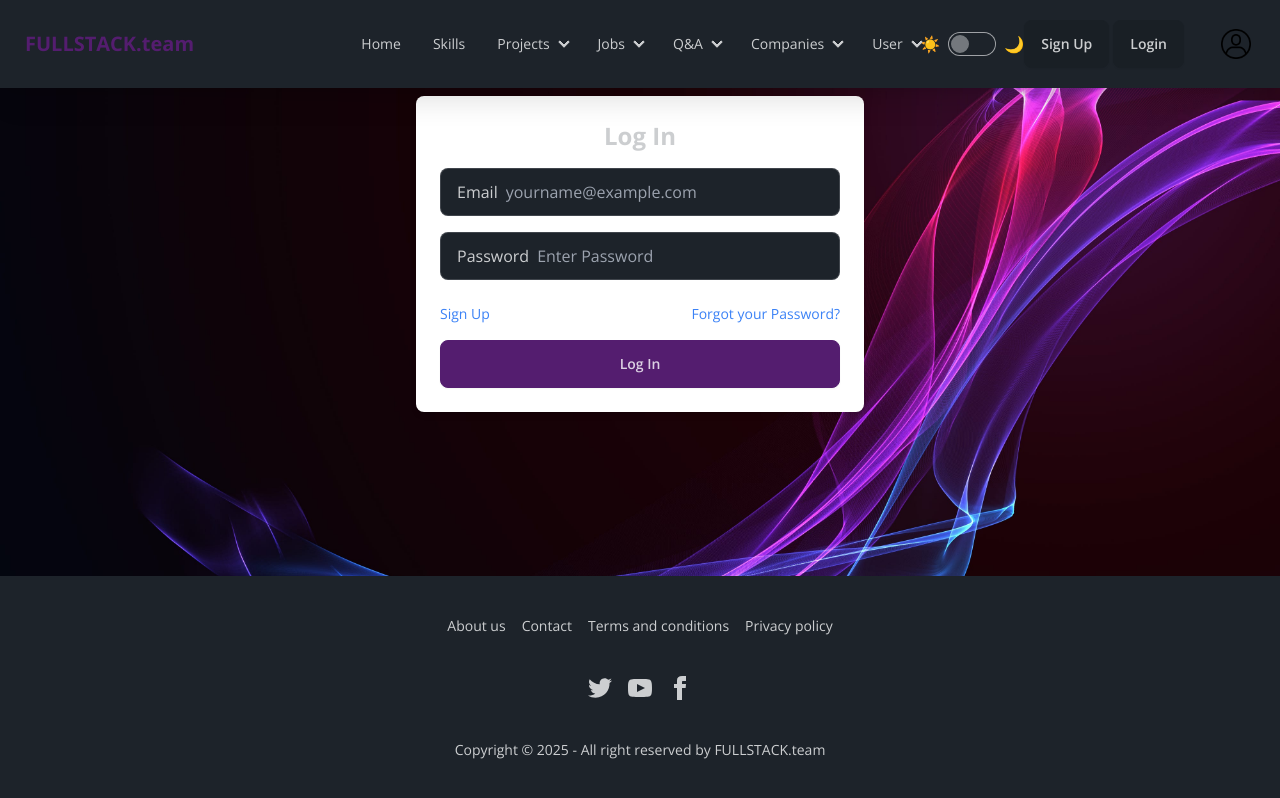
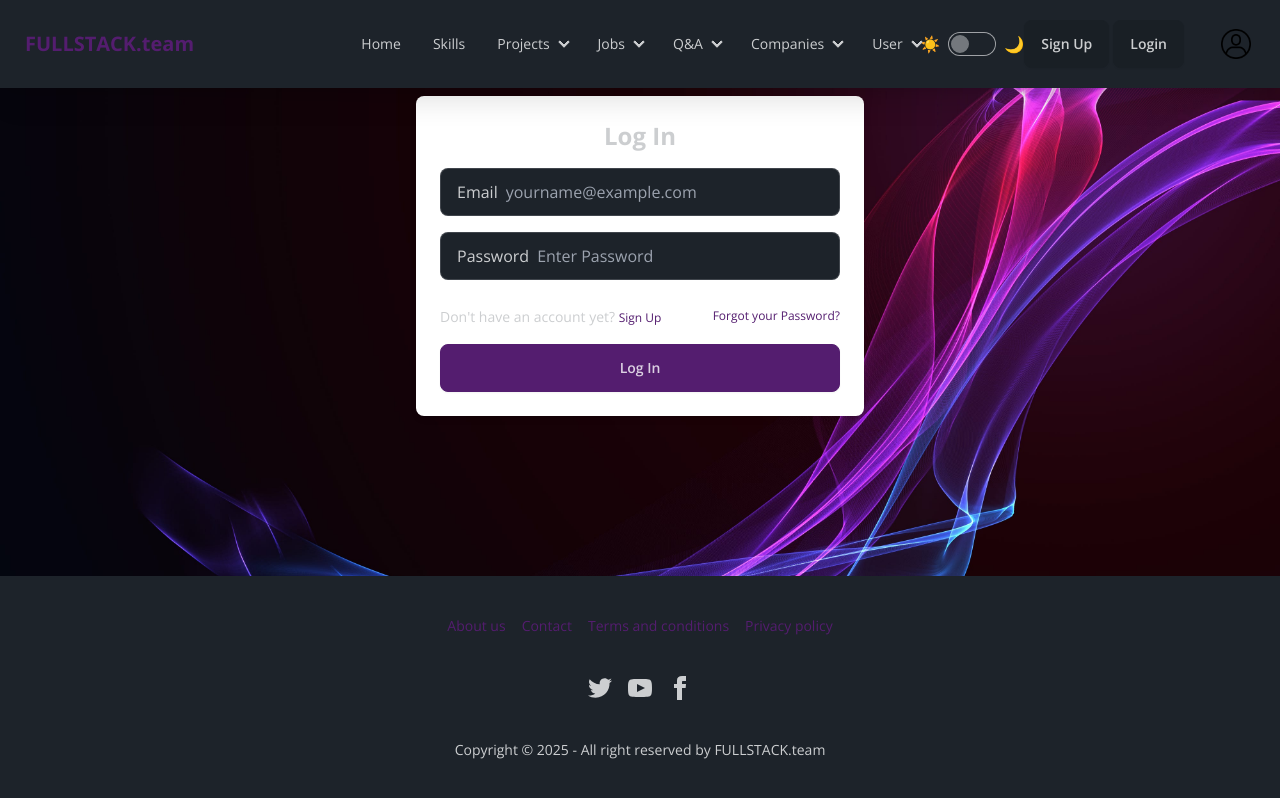
Before and after one commit to GerdBraun/WBS-Alumni-Board, a React (Vite) app: page /login in a window 1280 px wide. Built offline with nearby package versions, Linux system fonts and the light colour scheme; no server answers.

Commit message:
updated all links so that have the same style everywhere

```diff
--- a/src/components/authentication/LoginForm.jsx
+++ b/src/components/authentication/LoginForm.jsx
@@ -1,7 +1,6 @@
 import { useForm } from "react-hook-form";
 import { useApp } from "../../context/AppContext";
 import { Link } from "react-router-dom";
-
 
 export default function LoginForm() {
   const {
@@ -52,14 +51,16 @@ export default function LoginForm() {
 
       {/* Signup and Forgot Password Link */}
       <div className="flex justify-between items-center mb-4">
-        <Link to="/signup"
-          className="text-blue-500 hover:underline text-sm"
-        >
-          Sign Up
-        </Link>
+        <p>
+          <span className="text-sm">Don&apos;t have an account yet? </span>{" "}
+          <Link to="/signup" className="link link-primary link-hover text-xs">
+            Sign Up
+          </Link>
+        </p>
 
-        <Link to="/recover-password"
-          className="text-blue-500 hover:underline text-sm"
+        <Link
+          to="/recover-password"
+          className="link link-primary link-hover text-xs"
         >
           Forgot your Password?
         </Link>
--- a/src/components/general/HomePage.jsx
+++ b/src/components/general/HomePage.jsx
@@ -65,7 +65,7 @@ const HomePage = () => {
                 </p>
                 <Link
                   to={appUser ? `/jobs/${job.id}` : "/login"} // Conditional link
-                  className="text-blue-500 hover:underline mt-2 inline-block"
+                  className="link link-primary link-hover mt-2 inline-block"
                 >
                   {appUser ? "View More" : "Log in to view more"}
                 </Link>
--- a/src/components/jobs/JobDetailsPage.jsx
+++ b/src/components/jobs/JobDetailsPage.jsx
@@ -89,7 +89,7 @@ const JobDetailsPage = () => {
           {/* Posted By */}
           <p className="mb-2">
             posted by&nbsp;
-            <Link to={`/users/${job.User?.id}`} className="link">
+            <Link to={`/users/${job.User?.id}`} className="link link-primary link-hover">
               {job.User?.firstName} {job.User?.lastName}
             </Link>
           </p>
@@ -117,7 +117,7 @@ const JobDetailsPage = () => {
                   <Link
                     to={`/skills/${skill.id}`}
                     key={skill.id}
-                    className="badge badge-outline"
+                    className="badge badge-outline link link-primary link-hover"
                   >
                     {skill.name}
                   </Link>
@@ -134,7 +134,7 @@ const JobDetailsPage = () => {
                 <Link
                   to={`/users/${user.id}`}
                   key={user.id}
-                  className="badge badge-outline"
+                  className="badge badge-outline link link-primary link-hover"
                 >
                   {user.firstName} {user.lastName}
                 </Link>
--- a/src/components/jobs/JobListPage.jsx
+++ b/src/components/jobs/JobListPage.jsx
@@ -1,5 +1,5 @@
 import { useEffect, useState } from "react";
-import { Link } from "react-router-dom";
+//import { Link } from "react-router-dom";
 import { fetchDataByModelAndId } from "../../utility/fetchData";
 import { useApp } from "../../context/AppContext";
 import JobCard from "./JobCard";
--- a/src/components/parts/Footer.jsx
+++ b/src/components/parts/Footer.jsx
@@ -3,10 +3,10 @@ import { Link } from "react-router-dom";
 const Footer = () => {
   return <footer className="footer footer-center bg-base-100 text-base-content  shadow-xl p-10">
   <nav className="grid grid-flow-col gap-4">
-    <Link to="/about" className="link link-hover">About us</Link>
-    <Link to="/contact" className="link link-hover">Contact</Link>
-    <Link to="/terms" className="link link-hover">Terms and conditions</Link>
-    <Link to="/privacy" className="link link-hover">Privacy policy</Link>
+    <Link to="/about" className="link link-primary link-hover">About us</Link>
+    <Link to="/contact" className="link link-hover link-primary">Contact</Link>
+    <Link to="/terms" className="link link-hover link-primary">Terms and conditions</Link>
+    <Link to="/privacy" className="link link-hover link-primary">Privacy policy</Link>
   </nav>
   <nav>
     <div className="grid grid-flow-col gap-4">
--- a/src/components/projects/ProjectDetail.jsx
+++ b/src/components/projects/ProjectDetail.jsx
@@ -75,7 +75,7 @@ const ProjectDetail = () => {
             <h2 className="card-title">{project.title}</h2>
             <p>
               posted by&nbsp;
-              <Link to={`/users/${project.User.id}`} className="link">
+              <Link to={`/users/${project.User.id}`} className="link link-primary link-hover">
                 {project.User.firstName} {project.User.lastName}
               </Link>
             </p>
@@ -87,14 +87,14 @@ const ProjectDetail = () => {
                   <br />
                 </>
               ) : (
-                <span>Start Date: Not specified</span>
+                <><strong>Start Date:<span className="font-normal"> Not specified</span></strong>< br/></>
               )}
               {project.dateTo ? (
                 <>
                   <strong>End Date: </strong> {new Date(project.dateTo).toLocaleDateString()}
                 </>
               ) : (
-                <span>End Date: Not specified</span>
+                <strong>End Date:<span className="font-normal"> Not specified</span></strong>
               )}
             </p>
             <h3 className="font-bold">Description:</h3>
--- a/src/components/skills/SkillsCard.jsx
+++ b/src/components/skills/SkillsCard.jsx
@@ -11,7 +11,7 @@ const SkillsCard = ({ skill }) => {  return (
         <ul className="list-disc pl-5 mt-2">
             {skill.Users && skill.Users.map((user) => (
               <li key={user.id} className="text-gray-700">
-                <Link to={`/users/${user.id}`} className="link">{user.firstName} {user.lastName}</Link>
+                <Link to={`/users/${user.id}`} className="link link-primary link-hover">{user.firstName} {user.lastName}</Link>
               </li>
             ))}
           </ul>
--- a/src/components/users/UserCard.jsx
+++ b/src/components/users/UserCard.jsx
@@ -26,7 +26,7 @@ const UserCard = ({ aUser }) => {
         <span>
           <Link
             to="/contact"
-            className="link link-hover text-blue-700  underline ml-10 font-thin text-base"
+            className="link link-hover ml-11 link-primary text-sm"
           >
             Request to contact
           </Link>
--- a/src/components/users/UserDetail.jsx
+++ b/src/components/users/UserDetail.jsx
@@ -82,7 +82,7 @@ const UserDetail = () => {
                 <Link
                   to={`/projects/${project.id}`}
                   key={project.id}
-                  className="Link underline text-blue-800"
+                  className="Link link-primary link-hover"
                 >
                   {project.title}
                 </Link>
@@ -96,7 +96,7 @@ const UserDetail = () => {
                 <Link
                   to={`/jobs/${job.id}`}
                   key={job.id}
-                  className="Link underline text-blue-800"
+                  className="Link link-primary link-hover"
                 >
                   {job.title}
                 </Link>
--- a/src/components/users/UserProfile.jsx
+++ b/src/components/users/UserProfile.jsx
@@ -64,7 +64,7 @@ const UserProfile = () => {
                   <Link
                     to={`/projects/${project.id}`}
                     key={project.id}
-                    className="Link underline text-blue-800"
+                    className="Link link-primary link-hover"
                   >
                     {project.title}
                   </Link>
@@ -78,7 +78,7 @@ const UserProfile = () => {
                   <Link
                     to={`/jobs/${job.id}`}
                     key={job.id}
-                    className="Link underline text-blue-800"
+                    className="Link link-primary link-hover"
                   >
                     {job.title}
                   </Link>
```
Also changed, not shown: src/components/general/WelcomePage.jsx (+15 -10 lines).
